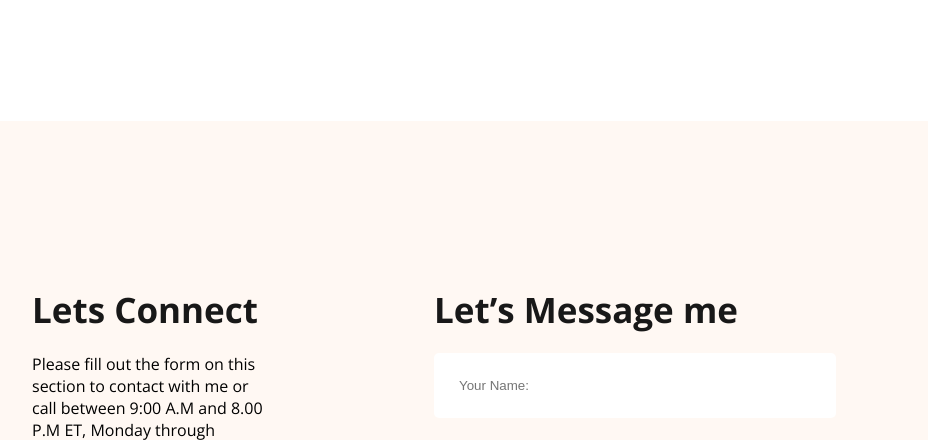
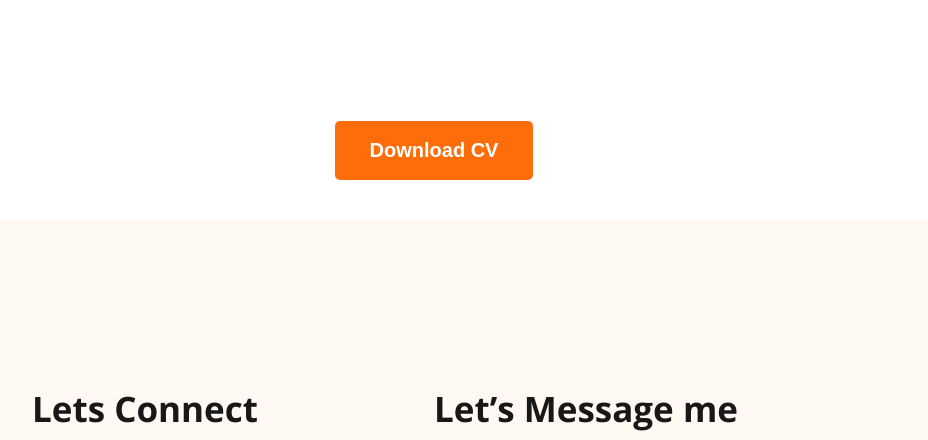
Before and after one commit to shajalmia/web-dev-portfolio, a plain HTML site: page index.html in a window 1280 px wide. Shown: the part 3100-3540 px from the top of the page, without its empty margins (206-1134 px from the left). Drawn offline with nearby package versions, Linux system fonts and the light colour scheme.

Commit message:
Add New Button

```diff
--- a/index.html
+++ b/index.html
@@ -150,6 +150,7 @@ to any of the 1500+ FontAwesome 5 free icons available. Aenean commodo ligula eg
 
             </div>
          </section>
+         <button class="btn-primary center">Download CV</button>
 
     </main>
     <footer class="secondary-bg">
--- a/styles/portfolio.css
+++ b/styles/portfolio.css
@@ -32,6 +32,11 @@
 }
 .text-center{
     text-align: center;
+}
+.center{
+    margin: 40px auto;
+    display: flex;
+
 }
 
 .dark-2{
```
